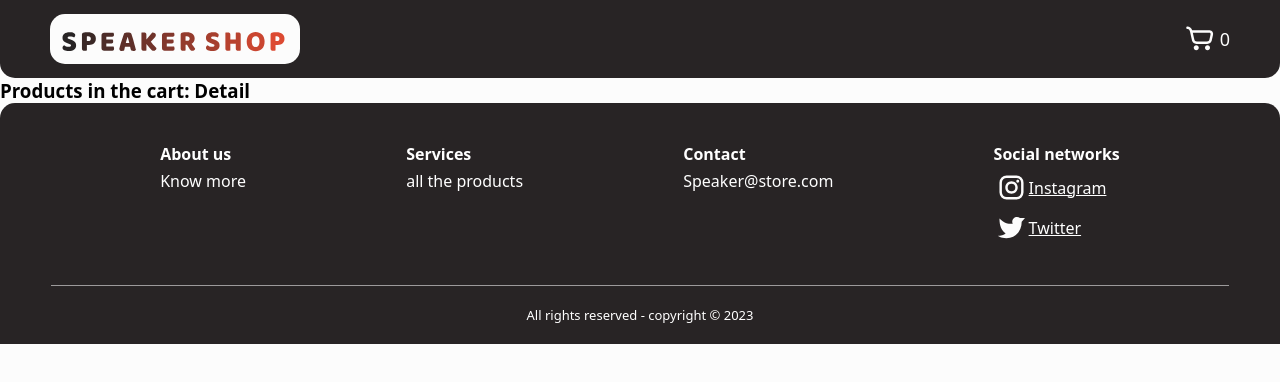
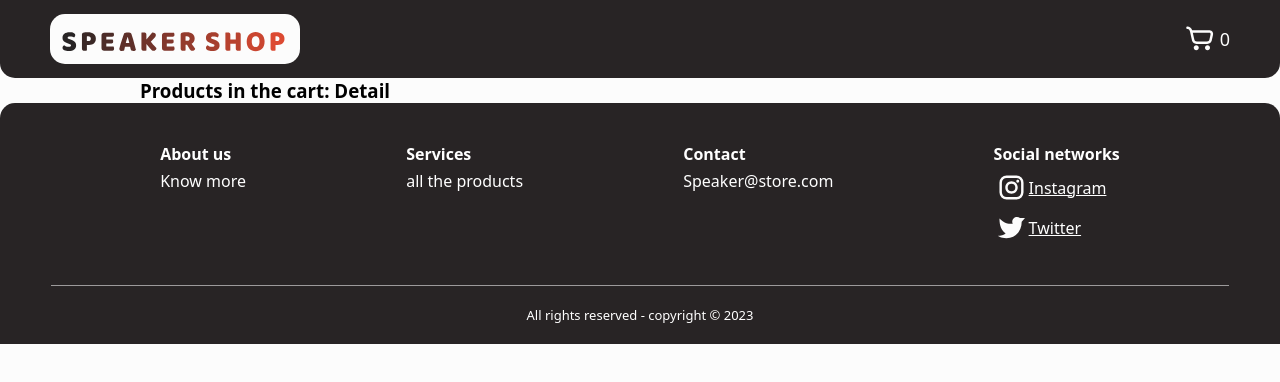
Before and after one commit to JoaquinDeLuca/store, a Next.js app: page /shoppingCart in a window 1280 px wide. Shown: the top 382 px of the page. Built offline with nearby package versions, Linux system fonts and the light colour scheme.

Commit message:
added type and className

```diff
--- a/components/Layout/Layout.tsx
+++ b/components/Layout/Layout.tsx
@@ -1,17 +1,18 @@
-import Navbar from '../Navbar'
-import Footer from '../Footer'
-import React,{ReactNode} from 'react'
+import Navbar from "../Navbar";
+import Footer from "../Footer";
+import React, { ReactNode } from "react";
+import style from "@styles/layout.module.css";
 
-type Props = {children?: ReactNode}
+type Props = { children?: ReactNode };
 
-function Layout ({children}:Props) {
+function Layout({ children }: Props) {
   return (
     <>
-    <Navbar/>
-        <main>{children}</main>
-    <Footer/>
+      <Navbar />
+      <main className={style.container}>{children}</main>
+      <Footer />
     </>
-  )
+  );
 }
 
-export default Layout
+export default Layout;
```
